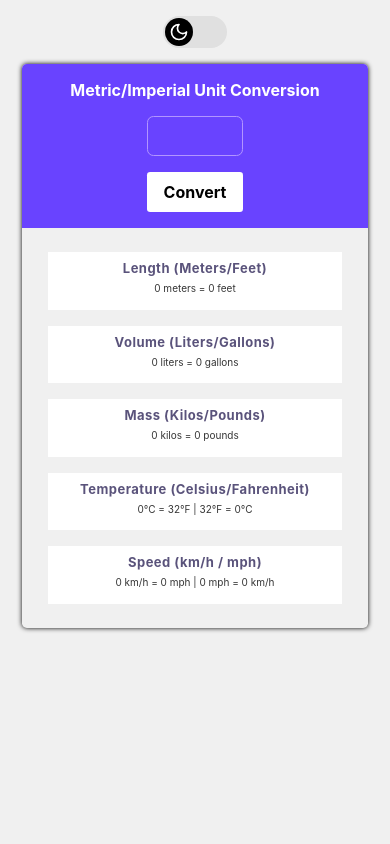
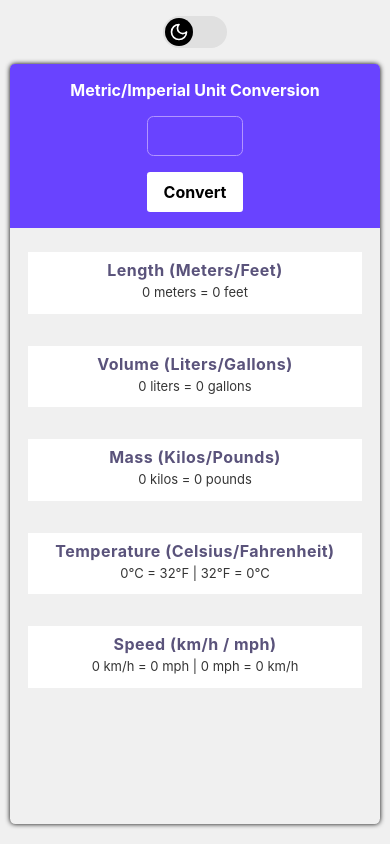
Before and after one commit to elm042025/Unit-Conversion, a website built with Vite: page index.html in a window 390 px wide. Built offline with nearby package versions, Linux system fonts and the light colour scheme.

Commit message:
style: adjust converter-ui height, update group width, and enhance responsive design

```diff
--- a/style.css
+++ b/style.css
@@ -66,6 +66,7 @@ body {
 #converter-ui {
   border-radius: 0.3em;
   box-shadow: 0px 0px 5px rgb(0, 0, 0);
+  height: 100%;
 }
 
 /* main-section styling starts here */
@@ -149,7 +150,7 @@ input[type="number"] {
   padding-bottom: 1rem;
 }
 .group {
-  width: 85%;
+  width: 90%;
   background-color: white;
   padding-top: 0.5rem;
   padding-bottom: 0.5rem;
@@ -206,6 +207,22 @@ body.dark h2 {
 body.dark p {
   color: rgba(255, 255, 255, 1);
 }
-
-@media {
+body.dark #converter-ui {
+  background-color: rgba(31, 41, 55, 1);
 }
+@media screen and (max-width: 600px) {
+  #converter-ui {
+    width: 95vw;
+    height: 90vh;
+    font-size: large;
+  }
+  .group {
+    margin-bottom: 1.5rem;
+  }
+  .group h2 {
+    font-size: medium;
+  }
+  .group p {
+    font-size: small;
+  }
+}
```
